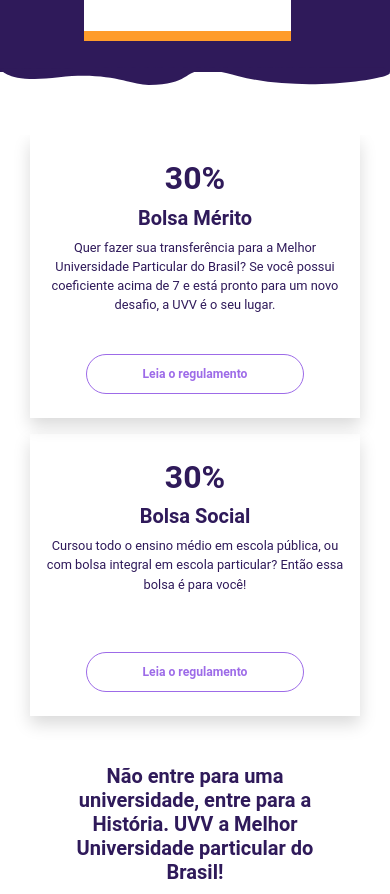
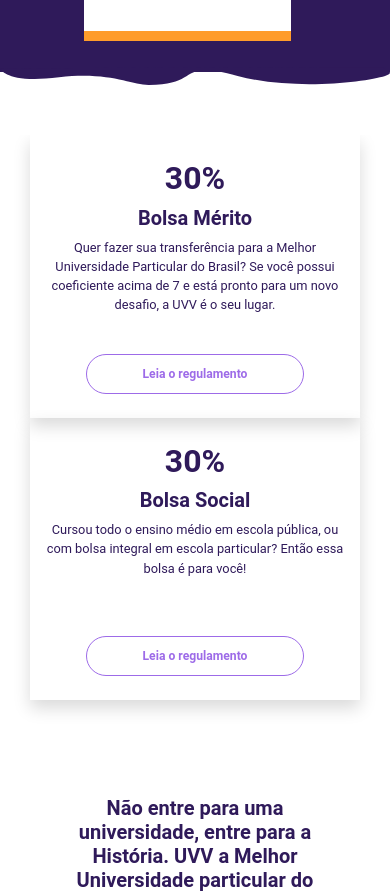
Before and after one commit to LuskasDMC/landing-page-react, a React (Create React App) app: page / in a window 390 px wide. Shown: the part 920-1814 px from the top of the page. Built offline with nearby package versions, Linux system fonts and the light colour scheme.

Commit message:
Improvements

```diff
--- a/src/components/Blocks/Block3.js
+++ b/src/components/Blocks/Block3.js
@@ -6,8 +6,8 @@
 export default (props) => (
     <>
         <div id="block-3" className="row justify-content-center ml-0 mr-0">
-            <div className="col-12 col-sm-12 col-md-7 col-lg-7">
-                <div className="row justify-content-between ml-0 mr-0">
+            <div className="col-12 col-sm-12 col-md-8 col-lg-7">
+                <div className="row justify-content-between ml-0 mr-0 pb-5">
                     <div className="col-12 col-sm-6 col-sm-6 col-lg-6 ">
                         <Card>
                             <h2 class="text-center font-weight-bold">30%</h2>
@@ -23,7 +23,7 @@
                             </div>
                         </Card>
                     </div>
-                    <div className="col-12 col-sm-6 col-sm-6 col-lg-6 pt-3 pt-sm-0 pt-md-3 pt-lg-0">
+                    <div className="col-12 col-sm-6 col-sm-6 col-lg-6">
                         <Card>
                             <h2 class="text-center font-weight-bold">30%</h2>
                             <h5 class="text-center font-weight-bold">Bolsa Social</h5>
```
